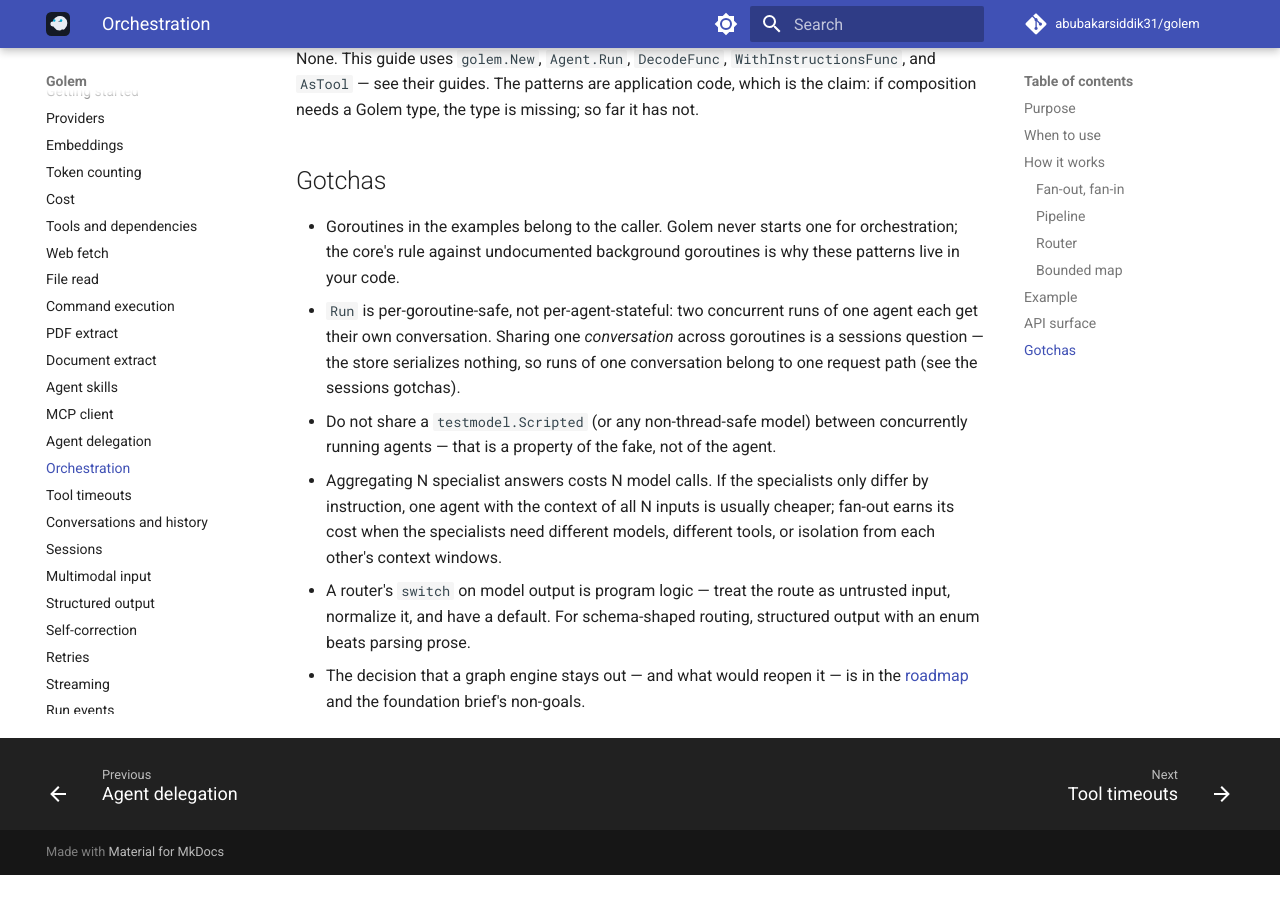
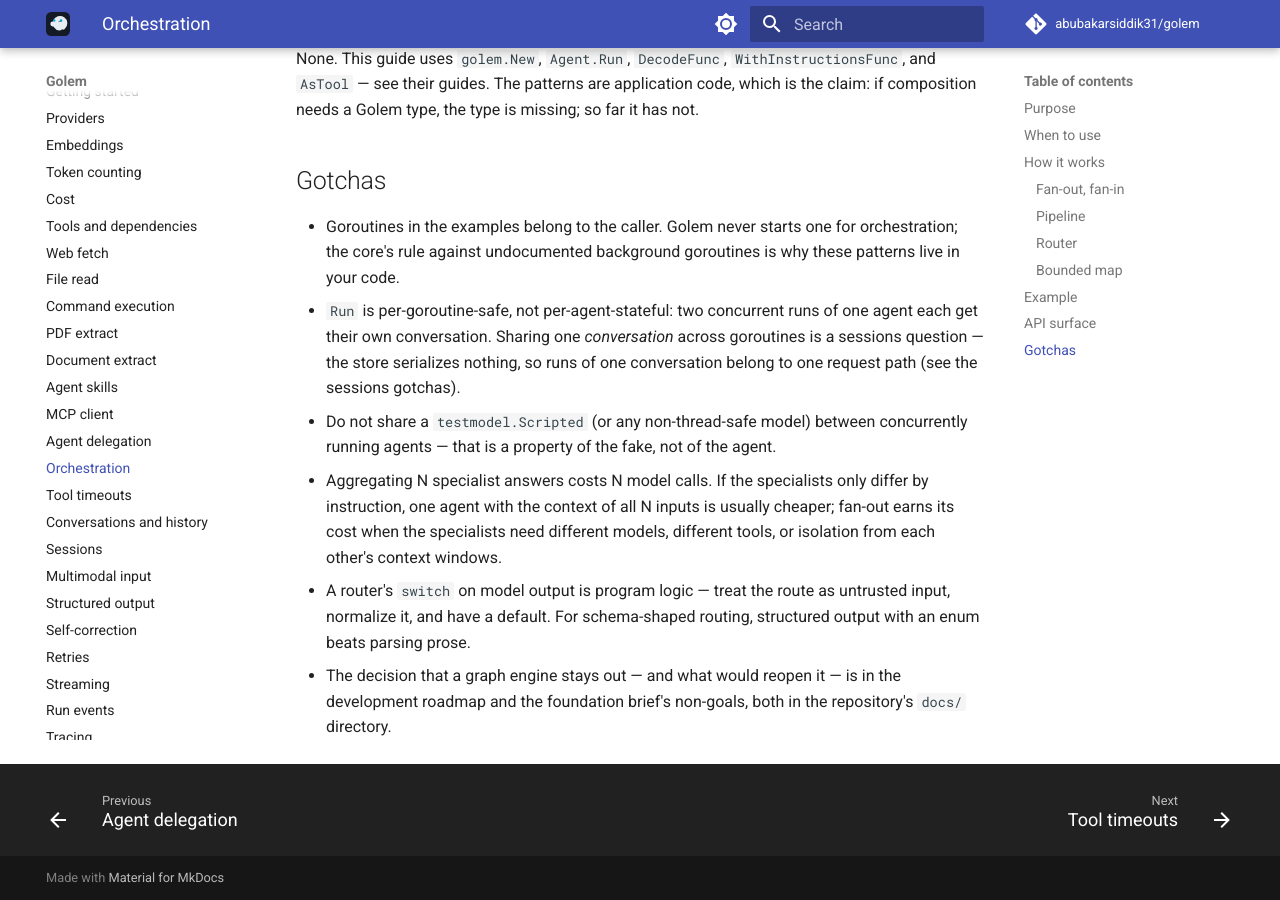
Before and after one commit to abubakarsiddik31/golem, an MkDocs documentation site: the page built from docs/guides/orchestration.md, in a window 1280 px wide and 900 px high, scrolled down 3132 px. Built offline with MkDocs 1.6.1 and Material for MkDocs 9.7.7, drawn with Linux system fonts in a browser that asks for light colours; comment, search, counter and statistics services are not loaded; before the commit the page ends 4007 px from its top, so only the background shows below that.

Commit message:
docs(orchestration): unbreak the roadmap link for the published site

```diff
--- a/docs/guides/orchestration.md
+++ b/docs/guides/orchestration.md
@@ -178,5 +178,5 @@ type, the type is missing; so far it has not.
   schema-shaped routing, structured output with an enum beats parsing
   prose.
 - The decision that a graph engine stays out — and what would reopen
-  it — is in the [roadmap](../ROADMAP.md) and the foundation brief's
-  non-goals.
+  it — is in the development roadmap and the foundation brief's
+  non-goals, both in the repository's `docs/` directory.
```
